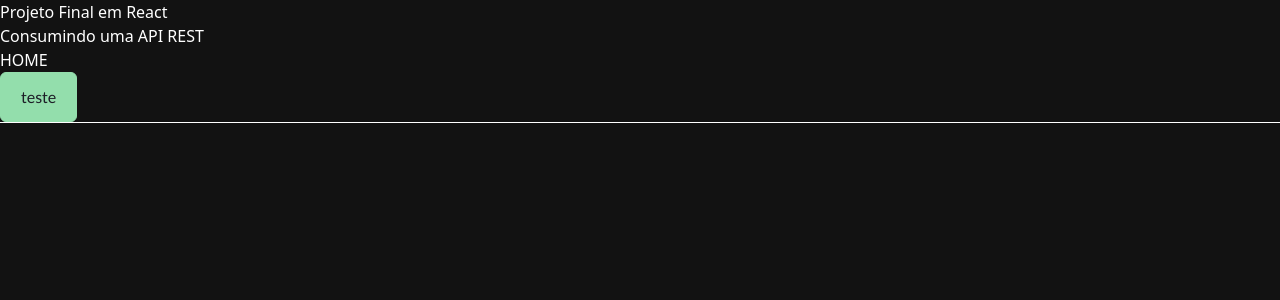
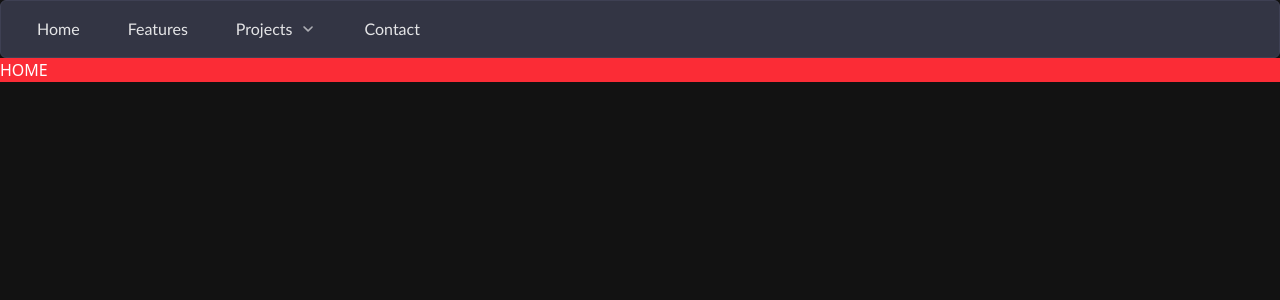
Before and after one commit to csfeijo/tt-projeto-final-fs, a React (Vite) app: page / in a window 1280 px wide. Shown: the top 300 px of the page. Built offline with nearby package versions, Linux system fonts and the light colour scheme; the HTML template or start-up script is replaced by a standard one.

Commit message:
feat: corrige problema de load do tailwind

```diff
--- a/eslint.config.js
+++ b/eslint.config.js
@@ -26,7 +26,8 @@ export default tseslint.config([
     },
     rules: {
       quotes: ['error', 'single', { avoidEscape: true }],
-      semi: ['error', 'never']
+      semi: ['error', 'never'],
+      indent: ['error', 2]
     }
   }
 ])
--- a/src/App.tsx
+++ b/src/App.tsx
@@ -2,10 +2,13 @@ import { BrowserRouter, Routes, Route } from 'react-router'
 import Home from './Pages/Home'
 import ListaDepartamentos from './Pages/Departamentos/ListaDepartamentos'
 import FormDepartamentos from './Pages/Departamentos/FormDepartamentos'
+import Menu from './Components/Menu'
 
 const App = () => {
   return (
     <BrowserRouter>
+      <Menu/>
+      <div className=''>
         <Routes>
           <Route index element={<Home />} />
           <Route path="departamentos">
@@ -14,6 +17,7 @@ const App = () => {
           </Route>
           <Route path="*" element={<h1>Not Found</h1>} />
         </Routes>
+      </div>
     </BrowserRouter>
   )
 }
--- a/src/Components/Menu/index.tsx
+++ b/src/Components/Menu/index.tsx
@@ -1,7 +1,11 @@
+import { Menubar } from 'primereact/menubar'
+import items from './itemsMenu'
+
 const Menu = () => {
+
   return (
     <>
-    Menu
+      <Menubar model={items}/>
     </>
   )
 }
--- /dev/null
+++ b/src/Components/Menu/itemsMenu.ts
@@ -0,0 +1,47 @@
+const items = [
+  {
+    label: 'Home',
+    icon: 'pi pi-home'
+  },
+  {
+    label: 'Features',
+    icon: 'pi pi-star'
+  },
+  {
+    label: 'Projects',
+    icon: 'pi pi-search',
+    items: [
+      {
+        label: 'Components',
+        icon: 'pi pi-bolt'
+      },
+      {
+        label: 'Blocks',
+        icon: 'pi pi-server'
+      },
+      {
+        label: 'UI Kit',
+        icon: 'pi pi-pencil'
+      },
+      {
+        label: 'Templates',
+        icon: 'pi pi-palette',
+        items: [
+          {
+            label: 'Apollo',
+            icon: 'pi pi-palette'
+          },
+          {
+            label: 'Ultima',
+            icon: 'pi pi-palette'
+          }
+        ]
+      }
+    ]
+  },
+  {
+    label: 'Contact',
+    icon: 'pi pi-envelope'
+  }
+]
+export default items
--- a/src/Pages/Home/index.tsx
+++ b/src/Pages/Home/index.tsx
@@ -1,15 +1,9 @@
-import { Button } from "primereact/button";
-
 const Home = () => {
   return (
     <>
-      <h1>Projeto Final em React</h1>
-      <h2>Consumindo uma API REST</h2>
-      <h3>HOME</h3>
-      <Button label='teste' severity='success'/>
-      <hr/>
+      <h1 className="bg-red-500">HOME</h1>
     </>
   )
 }
 
-export default Home;
+export default Home
--- a/src/index.css
+++ b/src/index.css
@@ -1,14 +1,9 @@
-@layer tailwind-base, primereact, tailwind-utilities;
+@layer tailwind-base, primereact;
 
-/* Importa o "preflight" (antigo @tailwind base) */
+/* Tailwind completo (base, utilities e componentes já incluídos) */
 @layer tailwind-base {
-  @import "tailwindcss/preflight";
+  @import 'tailwindcss';
 }
 
-/* Importa o theme do PrimeReact com layer nomeado */
-@import "primereact/resources/themes/soho-dark/theme.css" layer(primereact);
-
-/* Importa os utilitários (não há mais separation de components) */
-@layer tailwind-utilities {
-  @import "tailwindcss/utilities";
-}
+/* PrimeReact theme dentro do layer isolado */
+@import 'primereact/resources/themes/soho-dark/theme.css' layer(primereact);
```
Lines whose indentation alone changed are shown as unchanged.
